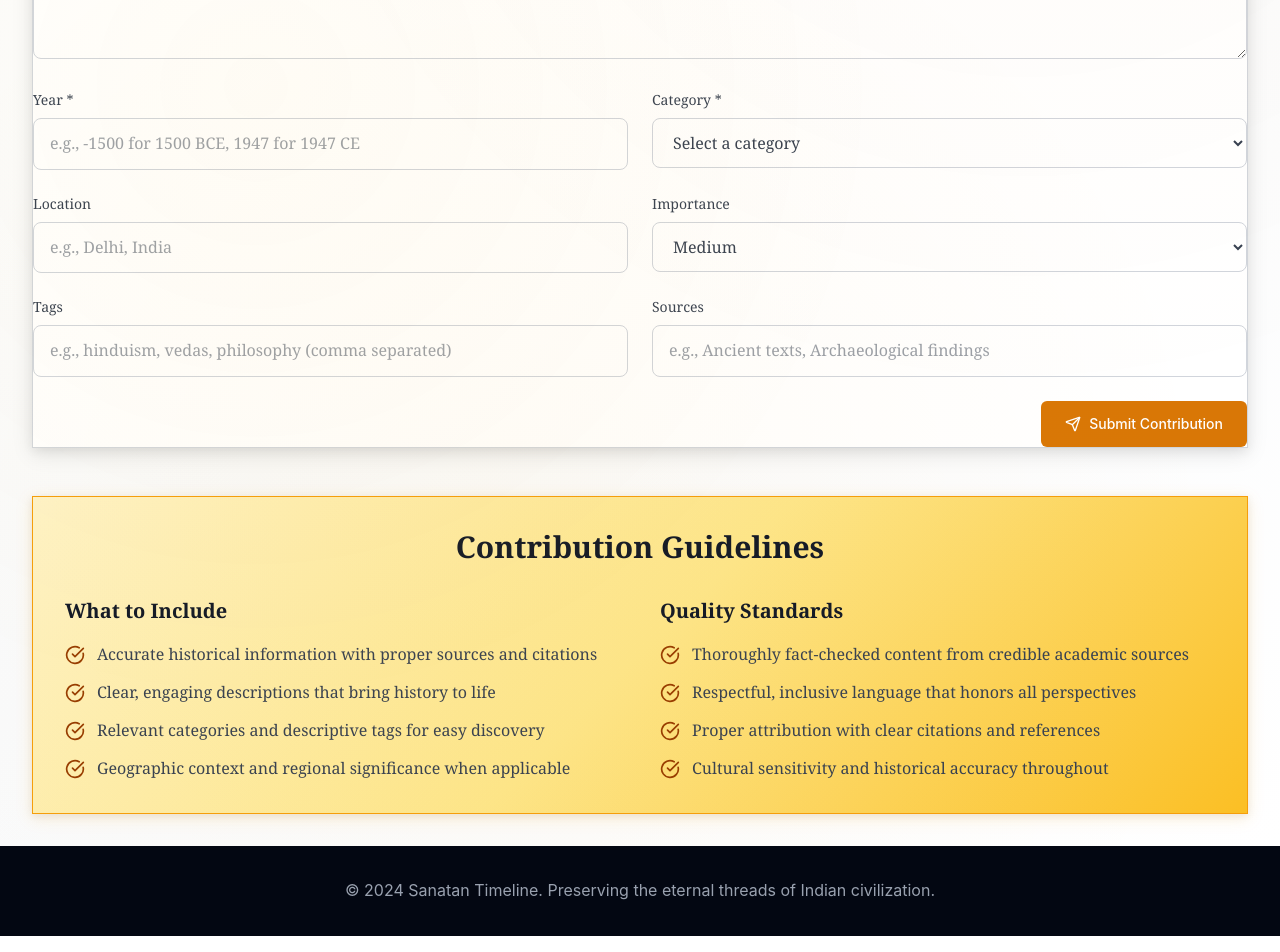
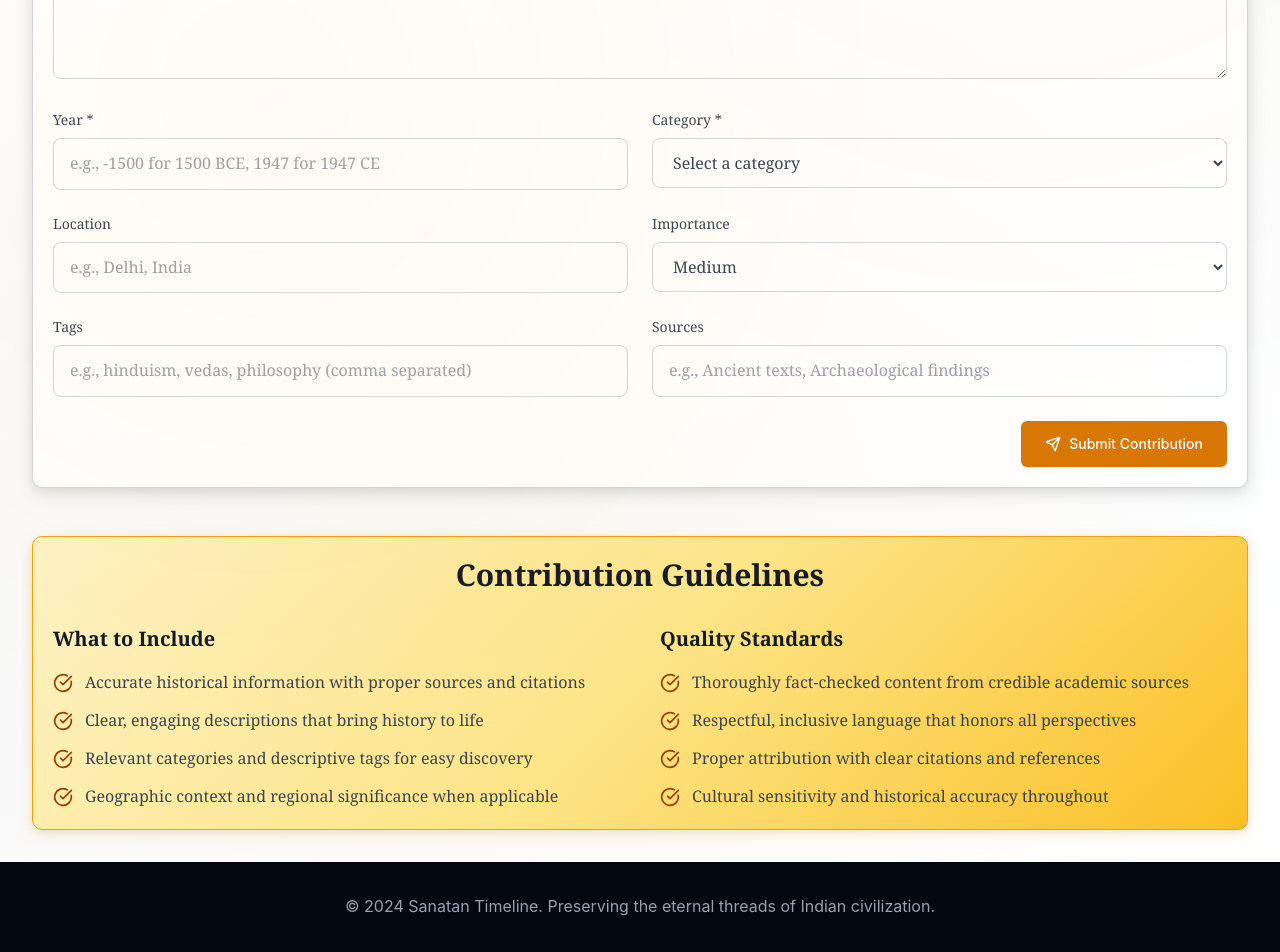
Before and after one commit to vikrant1379/eternal_timelines, a Next.js app: page /contribute in a window 1280 px wide. Shown: the part 739-1691 px from the top of the page. Built offline with nearby package versions, Linux system fonts and the light colour scheme.

Commit message:
fix(updated cards)

```diff
--- a/src/app/contribute/page.tsx
+++ b/src/app/contribute/page.tsx
@@ -111,7 +111,7 @@ export default function ContributePage() {
         </div>
 
         {/* Form */}
-        <div className="content-section">
+        <div className="content-section rounded-[10px] p-5">
           <h2 className="text-2xl font-bold text-gray-900 mb-6" style={{ fontFamily: 'Playfair Display, Georgia, serif' }}>
             {activeTab === 'timeline' && 'Add Timeline Event'}
             {activeTab === 'article' && 'Write Article'}
@@ -257,7 +257,7 @@ export default function ContributePage() {
         </div>
 
         {/* Guidelines */}
-        <div className="mission-card mt-12 p-8">
+        <div className="mission-card mt-12 rounded-[10px] p-5">
           <h3 className="mission-title text-3xl text-center mb-8" style={{ fontFamily: 'Playfair Display, Georgia, serif' }}>
             Contribution Guidelines
           </h3>
--- a/src/app/maps/page.tsx
+++ b/src/app/maps/page.tsx
@@ -285,7 +285,7 @@ export default function MapsPage() {
         </div>
 
         {/* Statistics */}
-        <div className="content-section bg-gradient-to-br from-amber-600 to-orange-700 text-white mt-12 rounded-[10px] p-5">
+        <div className="content-section bg-gradient-to-br from-amber-600 to-orange-700 text-white mt-12 rounded-[10px] p-10">
           <h3 className="text-2xl font-bold mb-6 text-center" style={{ fontFamily: 'Playfair Display, Georgia, serif' }}>Geographic Statistics</h3>
           <div className="grid grid-cols-1 md:grid-cols-4 gap-6 text-center">
             <div>
```
